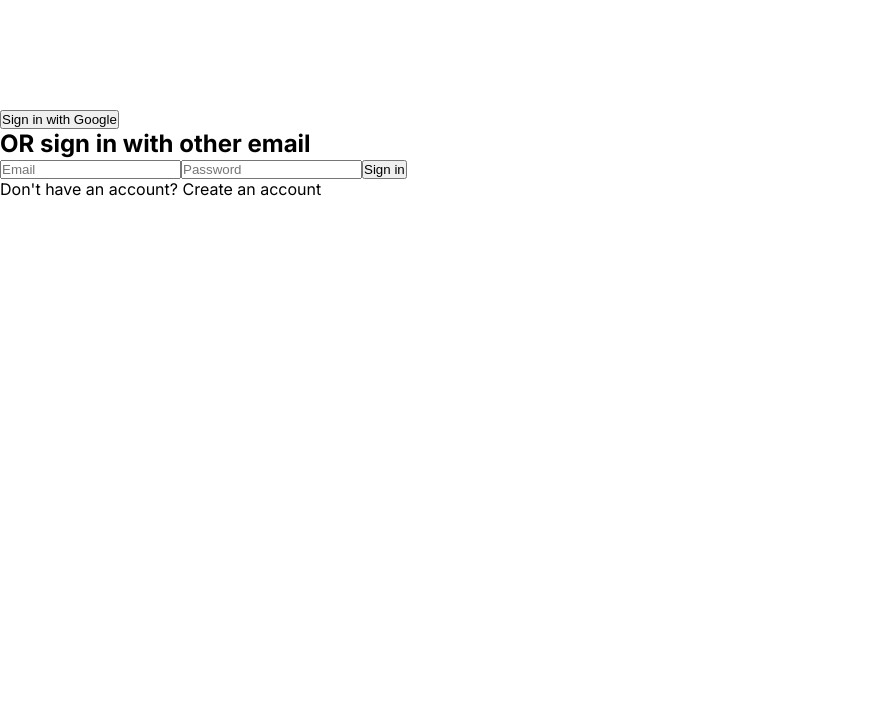
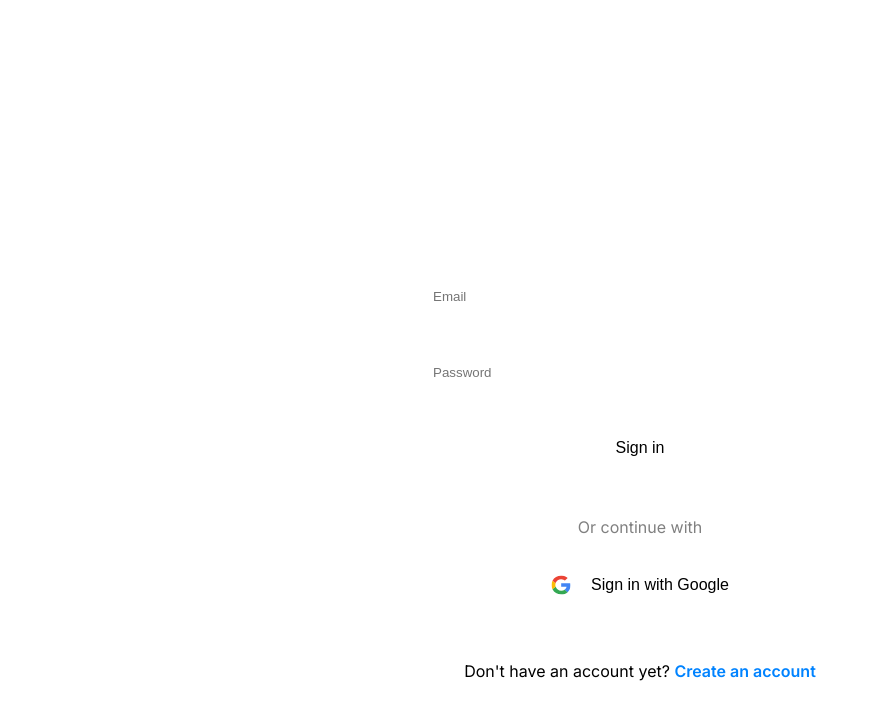
Before and after one commit to dalamo20/spookmap, a Next.js app: page /auth/signin in a window 1280 px wide. Shown: the top 720 px of the page, without its empty margins (0-879 px from the left). Built offline with nearby package versions, Linux system fonts and the light colour scheme.

Commit message:
styled signin page

```diff
--- a/app/auth/signin/page.tsx
+++ b/app/auth/signin/page.tsx
@@ -2,6 +2,7 @@
 import { signIn } from "next-auth/react";
 import { useState } from "react";
 import { useRouter } from "next/navigation";
+import Image from 'next/image';
 
 const SignIn = () => {
   const [email, setEmail] = useState("");
@@ -20,19 +21,15 @@ const SignIn = () => {
     if (res?.error) {
       setError(res.error);
     } else {
-            // Redirects to Dashboard if successful
       router.push("/dashboard");
     }
   };
 
   return (
-        <div>
-            <h1>Sign in</h1>
+    <div className="sign-in-container">
+      <h1 className="signInH1">Sign in</h1>
 
-            <button onClick={() => signIn("google", { callbackUrl: "/dashboard" })}>Sign in with Google</button>
-
-            <h2>OR sign in with other email</h2>
-            <form onSubmit={handleCredentialsSignIn}>
+      <form onSubmit={handleCredentialsSignIn} className="custom-sign-in-form">
         <input
           type="email"
           placeholder="Email"
@@ -47,14 +44,19 @@ const SignIn = () => {
           onChange={(e) => setPassword(e.target.value)}
           required
         />
-                <button type="submit">Sign in</button>
+        <button type="submit" className="sign-in-form">Sign in</button>
       </form>
 
-            {error && <p style={{ color: "red" }}>{error}</p>}
+      {error && <p className="error-message">{error}</p>}
+      <p className="continueP"> Or continue with </p>
 
-            <p>
-                Don't have an account?{" "}
-                <a href="/auth/register">Create an account</a>
+      <button className="sign-in-google" onClick={() => signIn("google", { callbackUrl: "/dashboard" })}>
+      <Image src="/images/Google.svg" alt="Google" width={20} height={20} />
+        <span>Sign in with Google</span>
+      </button>
+
+      <p className="createLinkP">
+        Don't have an account yet? <a href="/auth/register" className="createLink">Create an account</a>
       </p>
     </div>
   );
--- a/app/globals.css
+++ b/app/globals.css
@@ -107,7 +107,6 @@ h1 {
   font-weight: 400;
   color: #FFFFFF;
   text-align: center;
-  margin-top: 22px;
 }
 
 .sign-in-button {
@@ -142,6 +141,103 @@ h1 {
   margin-top: 20px;
 }
 /* End of Welcome Page */
+
+/* Sign In Page */
+.sign-in-container {
+  display: flex;
+  flex-direction: column;
+  justify-content: center;
+  align-items: center;
+  height: 100vh;
+  text-align: center;
+}
+
+.signInH1 {
+  font-size: 64px;
+  margin-bottom: 43px;
+}
+
+.custom-sign-in-form {
+  display: flex;
+  flex-direction: column;
+  gap: 24px;
+}
+
+input {
+  height: 52px;
+  padding: 0 12px;
+  background-color: #fff;
+  color: black;
+  border: none;
+  border-radius: 8px;
+  outline: none;
+}
+
+input:focus {
+  border: 2px solid #ccc;
+}
+
+.sign-in-form {
+  width: 438px;
+  height: 52px;
+  font-size: 16px;
+  color: black;
+  background-color: white;
+  border-radius: 24px;
+  padding: 16px 20px;
+  box-shadow: 0px 4px 22px rgba(255, 255, 255, 0.5);
+  border: none;
+  cursor: pointer;
+}
+
+.continueP {
+  display: flex;
+  align-items: center;
+  text-align: center;
+  width: 438px;
+  color: gray;
+  margin: 43px 0 22px;
+  position: relative;
+}
+
+.continueP::before,
+.continueP::after {
+  content: "";
+  flex: 1;
+  height: 1px;
+  background-color: white;
+  margin: 0 10px;
+}
+
+.sign-in-google {
+  width: 438px;
+  height: 52px;
+  font-size: 16px;
+  display: flex;
+  align-items: center;
+  justify-content: center;
+  background-color: white;
+  color: black;
+  border-radius: 24px;
+  padding: 16px 20px;
+  box-shadow: 0px 4px 22px rgba(255, 255, 255, 0.5);
+  border: none;
+  cursor: pointer;
+}
+
+.sign-in-google span {
+  margin-left: 20px;
+}
+
+.createLinkP{
+  margin-top: 50px;
+}
+
+.createLink {
+  color: #0083FF;
+  font-weight: 600;
+}
+/* End of Sign In Page */
 
 /* Map */
 .map_infocard_title{
```
Also changed, not shown: public/Google.svg (deleted), public/images/Google.svg (added). Lines whose indentation alone changed are shown as unchanged.
